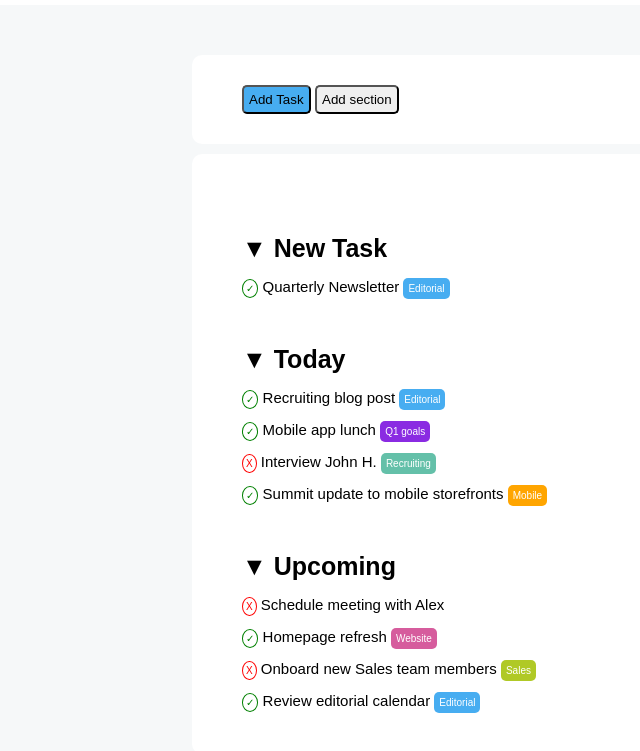
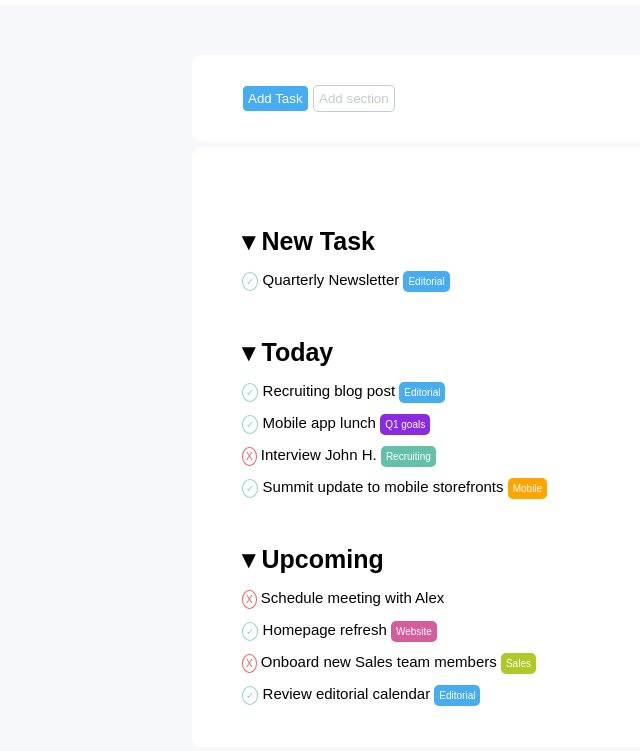
Before and after one commit to ChiaraInMiniatura/html-css-toboolist, a plain HTML site: page index.html in a window 1280 px wide. Shown: the part 75-826 px from the top of the page, without its empty margins (0-640 px from the left). Drawn offline with Linux system fonts and the light colour scheme.

Commit message:
modifica colori e bottoni

```diff
--- a/css/style.css
+++ b/css/style.css
@@ -14,12 +14,13 @@ body{
 .container{
   background-color: white;
   width: 70%;
-  margin: 10px auto;
+  margin: 5px auto;
   padding: 30px 50px 30px;
   border-radius: 10px;
 }
 
 /* HEADER */
+
 header{
   background-color: white;
   height: 80px;
@@ -35,19 +36,29 @@ header h1{
 
 /* MAIN */
 
-/* nav */
+/* navigazione */
+
 nav .container{
   margin-top: 50px;
 }
 button{
   padding: 5px;
   border-radius: 5px;
+  border: 1px solid;
 }
 .primo-bottone{
   background-color:rgb(71, 173, 241) ;
+  color: white;
+}
+.secondo-bottone{
+  background-color: white;
+  color: rgb(197, 203, 208);
+  border-color: rgb(197, 203, 208);
+
 }
 
 /* sezione principale */
+
 h3{
   font-size: 25px;
   margin-bottom: 15px;
@@ -64,12 +75,12 @@ p{
   font-size: 10px;
 }
 .check{
-  color: green;
-  border-color: green;
+  color: rgb(146, 213, 198);
+  border-color: rgb(146, 213, 198);
 }
 .da-fare{
-  color: red;
-  border-color: red;
+  color: rgb(234, 97, 92);
+  border-color: rgb(234, 97, 92);
 }
 .colorata{
   font-size: 10px;
--- a/index.html
+++ b/index.html
@@ -15,24 +15,31 @@
   </header>
 
   <main>
-    <!-- sezione navogazione -->
+
+    <!-- sezione navigazione -->
+
     <nav>
       <div class="container ">
         <button class="primo-bottone">Add Task</button>
-        <button>Add section</button>
+        <button class="secondo-bottone">Add section</button>
       </div>
     </nav>
+
     <!-- sezione principale -->
 
       <div class="container">
+
+        <!-- sezione newtask -->
         <section>
-          <h3>&#9660 New Task</h3>
+          <h3>&#9662 New Task</h3>
 
           <p><span class="entity check">&#10003;</span> Quarterly Newsletter <span class="colorata editorial">Editorial</span></p>
 
         </section>
+
+        <!-- sezione today -->
         <section>
-          <h3>&#9660 Today</h3>
+          <h3>&#9662 Today</h3>
 
           <p><span class="entity check">&#10003;</span> Recruiting blog post <span class="colorata editorial">Editorial</span></p>
 
@@ -43,8 +50,9 @@
           <p><span class="entity check">&#10003;</span> Summit update to mobile storefronts <span class="colorata mobile">Mobile</span></p>
         </section>
 
+        <!-- sezione upcoming -->
         <section>
-          <h3>&#9660 Upcoming</h3>
+          <h3>&#9662 Upcoming</h3>
 
           <p><span class="entity da-fare">&#88;</span> Schedule meeting with Alex </p>
 
@@ -57,5 +65,6 @@
       </div>
 
   </main>
+
 </body>
 </html>
```
